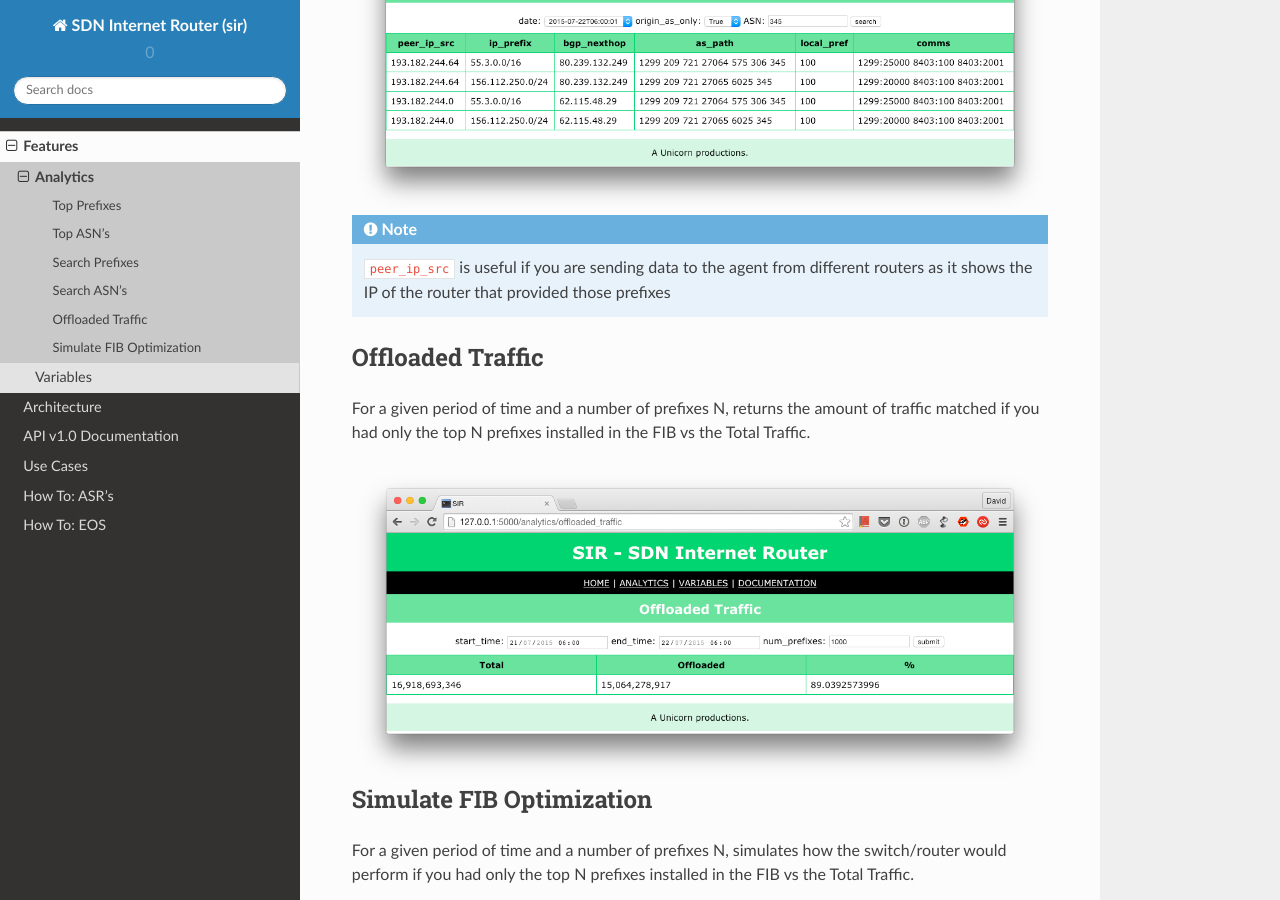
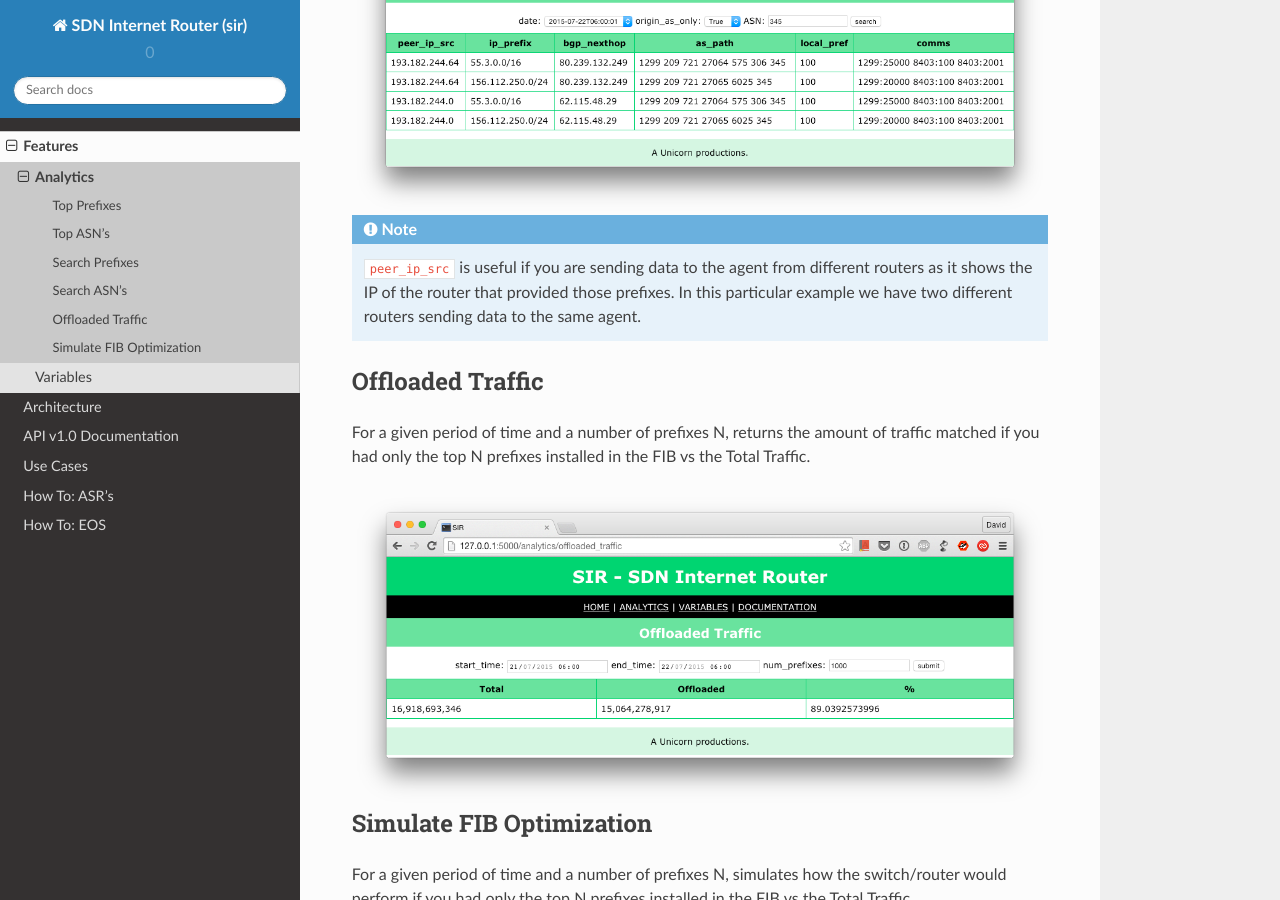
Before and after one commit to dbarrosop/sir, a Sphinx documentation site: the page built from docs/features/analytics.rst, in a window 1280 px wide and 900 px high, scrolled down 2627 px. Built offline with Sphinx 7.4.7 and the Read the Docs theme 2.0.0, drawn with Linux system fonts in a browser that asks for light colours.

Commit message:
Update analytics.rst

```diff
--- a/docs/features/analytics.rst
+++ b/docs/features/analytics.rst
@@ -46,7 +46,8 @@ that ASN as well.
     :alt: search_asn
 
 .. note:: ``peer_ip_src`` is useful if you are sending data to the agent from different routers as it shows the IP of
-          the router that provided those prefixes
+          the router that provided those prefixes. In this particular example we have two different routers sending data
+          to the same agent.
 
 Offloaded Traffic
 -----------------
```
